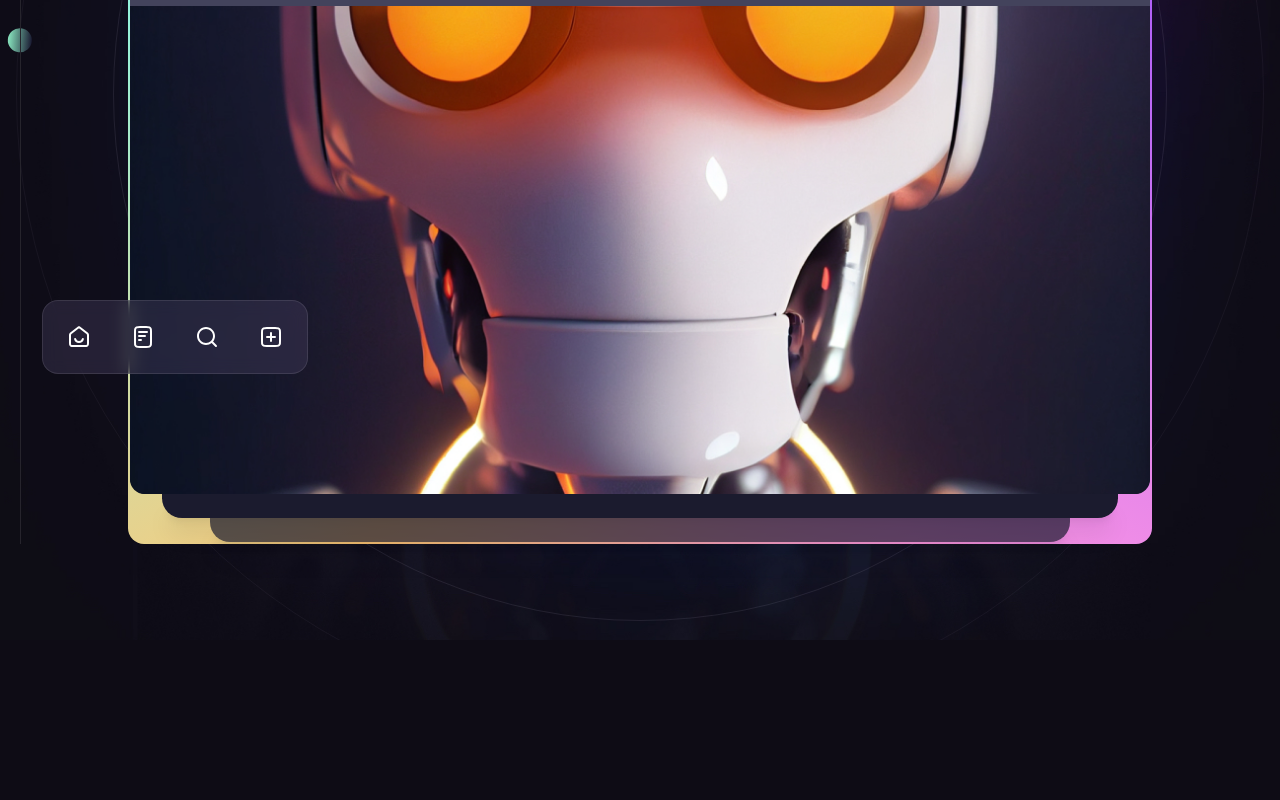
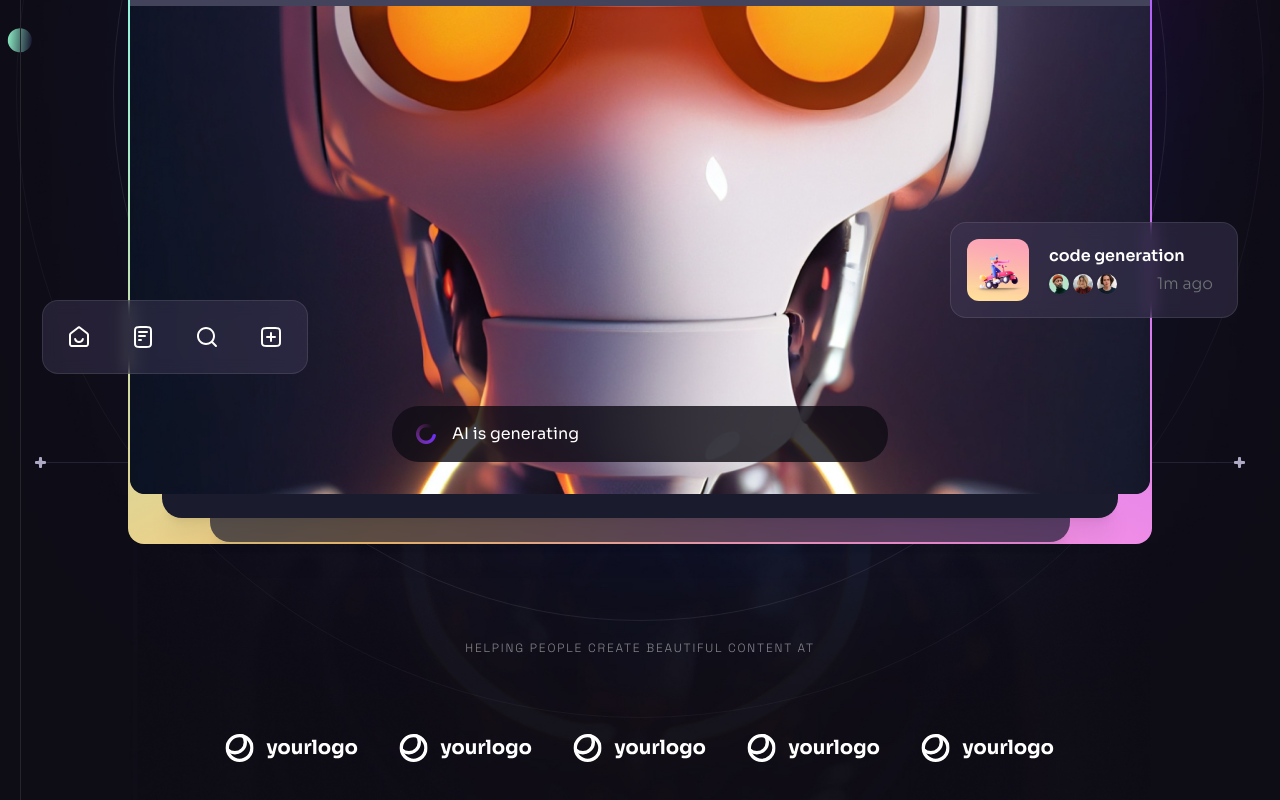
Before and after one commit to maithilimukherjee/brainwave, a React (Vite) app: page / in a window 1280 px wide. Shown: the part 518-1318 px from the top of the page. Before the commit the page ends 1158 px from the top, so only its background shows below. Built offline with nearby package versions, Linux system fonts and the light colour scheme.

Commit message:
updates for hero.jsx

```diff
--- /dev/null
+++ b/src/components/CompanyLogos.jsx
@@ -0,0 +1,31 @@
+import React from 'react'
+import { companyLogos } from '../constants'
+
+const CompanyLogos = ({ className }) => {
+  return (
+    <div className={className}>
+      <h5 className='tagline mb-6 text-center text-n-1/50'>
+        helping people create beautiful content at
+      </h5>
+
+      <ul className='flex flex-wrap items-center justify-center gap-6 sm:gap-10'>
+        {companyLogos.map((logo, index) => (
+          <li
+            className='flex items-center justify-center h-[8.5rem] flex-shrink-0'
+            key={index}
+          >
+            <img
+              src={logo}
+              width={134}
+              height={28}
+              alt={`Company logo ${index + 1}`}
+              className='object-contain max-w-[134px] max-h-[28px]'
+            />
+          </li>
+        ))}
+      </ul>
+    </div>
+  )
+}
+
+export default CompanyLogos
--- /dev/null
+++ b/src/components/Generating.jsx
@@ -0,0 +1,18 @@
+import React from 'react'
+import loading from '../assets/loading.png'
+
+const Generating = ({ className }) => {
+  return (
+    <div className={`flex items-center h-[3.5rem] px-6 bg-n-8/80 rounded-[1.7rem]
+    ${className || ' '} text-base`}>
+      <img
+      className='w-5 h-5 mr-4'
+      src={loading}
+      alt='Loading'
+      />
+        AI is generating
+    </div>
+  )
+}
+
+export default Generating
--- a/src/components/Hero.jsx
+++ b/src/components/Hero.jsx
@@ -7,6 +7,9 @@ import heroBG from '../assets/hero/hero-background.jpg'
 import { BackgroundCircles, BottomLine, Gradient } from './design/Hero';
 import { heroIcons } from '../constants/index'
 import { ScrollParallax } from 'react-just-parallax'
+import Generating from './Generating'
+import Notification from './Notification'
+import CompanyLogos from './CompanyLogos'
 
 const Hero = () => {
 
@@ -55,6 +58,12 @@ const Hero = () => {
                         alt='AI'
                         />
 
+
+
+                        <Generating className='absolute left-4 right-4 bottom-5
+                            md:left-1/2 md:right-auto md:bottom-8 md:w-[31rem]
+                            md:-translate-x-1/2'/>
+
                         <ScrollParallax isAbsolutelyPositioned>
                             <ul className='hidden absolute -left-[5.5rem] bottom-[7.5rem]
                             px-1 py-1 bg-n-9/40 backdrop-blur border border-n-1/10
@@ -70,6 +79,14 @@ const Hero = () => {
                                 ))}
                             </ul>
 
+
+                        </ScrollParallax>
+
+                        <ScrollParallax isAbsolutelyPositioned>
+                            <Notification
+                            className='hidden absolute -right-[5.5rem] bottom-[11rem] w-[18rem] xl:flex'
+                            title='code generation'
+                            />
                         </ScrollParallax>
 
                     </div>
@@ -89,9 +106,12 @@ const Hero = () => {
             </div>
             <BackgroundCircles />
         </div>
+        <CompanyLogos className='hidden relative z-10 mt-20 lg:block'/>
+
 
 
       </div>
+      <BottomLine />
     </Section>
   )
 }
--- /dev/null
+++ b/src/components/Notification.jsx
@@ -0,0 +1,49 @@
+import React from 'react'
+import { notificationImages } from '../constants'
+import { notification1 } from '../assets'
+
+const Notification = ({ className, title }) => {
+  return (
+    <div className={`${className || ''} flex items-center p-4 pr-6 bg-n-9/40 backdrop-blur
+     border border-n-1/10 rounded-2xl gap-5`}>
+
+
+    <img
+    src={notification1}
+    width={62}
+    height={62}
+    alt='image'
+    className='rounded-xl'
+    />
+    <div className='flex-1'>
+        <h6 className='mb-1 font-semibold text-base'>{title}</h6>
+
+        <div className='flex items-center justify-between'>
+
+            <ul className='flex -m-0.5'>
+                {notificationImages.map((item,index) => (
+                    <li className='flex w-6 h-6 border-2 border-n-12 rounded-full
+                    overflow-hidden' key={index}>
+                        <img
+                        src={item}
+                        className="w-full mr-10"
+                        width={20}
+                        height={20}
+                        />
+                    </li>
+                )
+
+            )}
+            </ul>
+            <div className='body-2 text-n-13'>1m ago</div>
+
+        </div>
+
+    </div>
+
+
+    </div>
+  )
+}
+
+export default Notification
```
